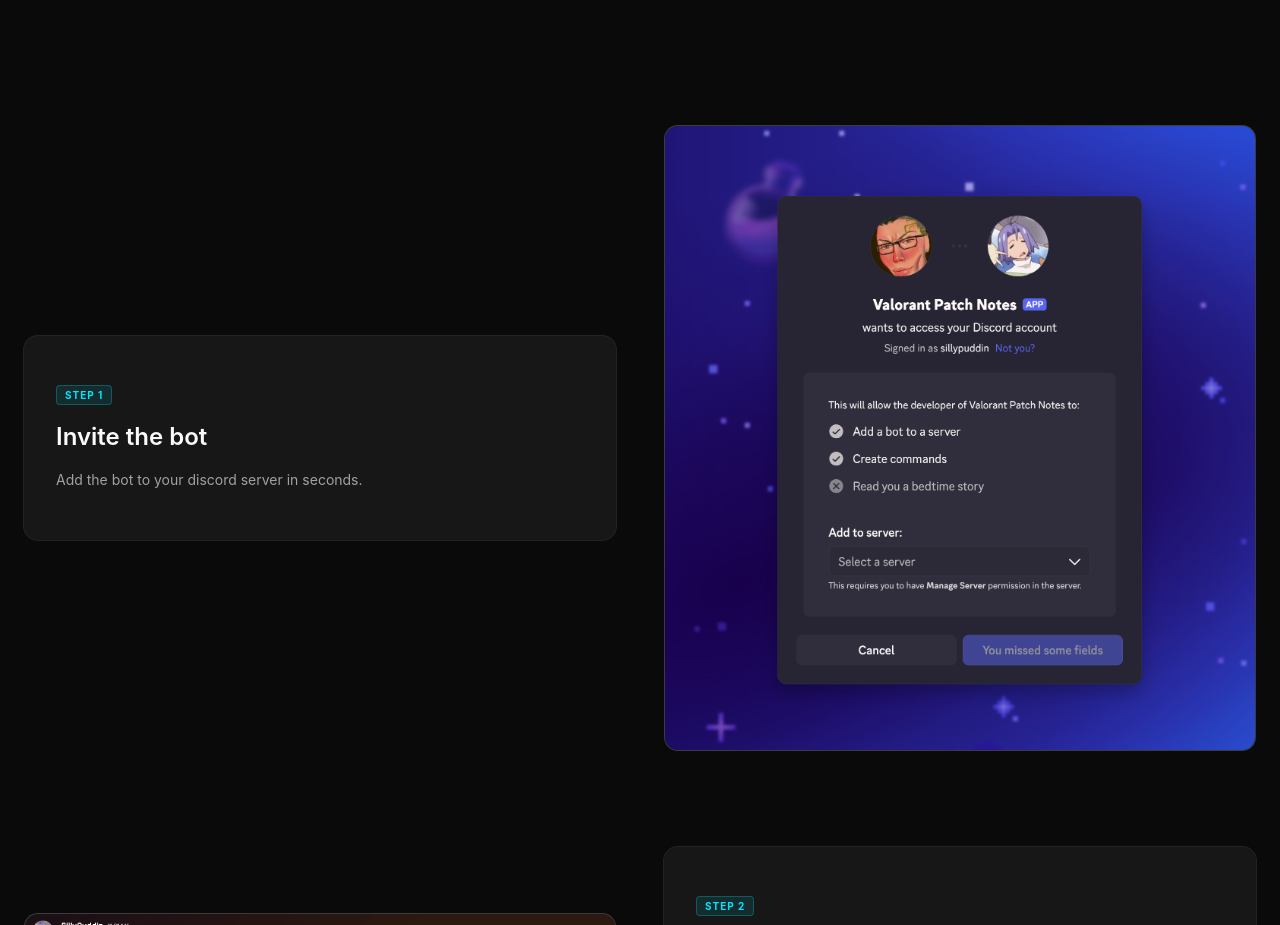
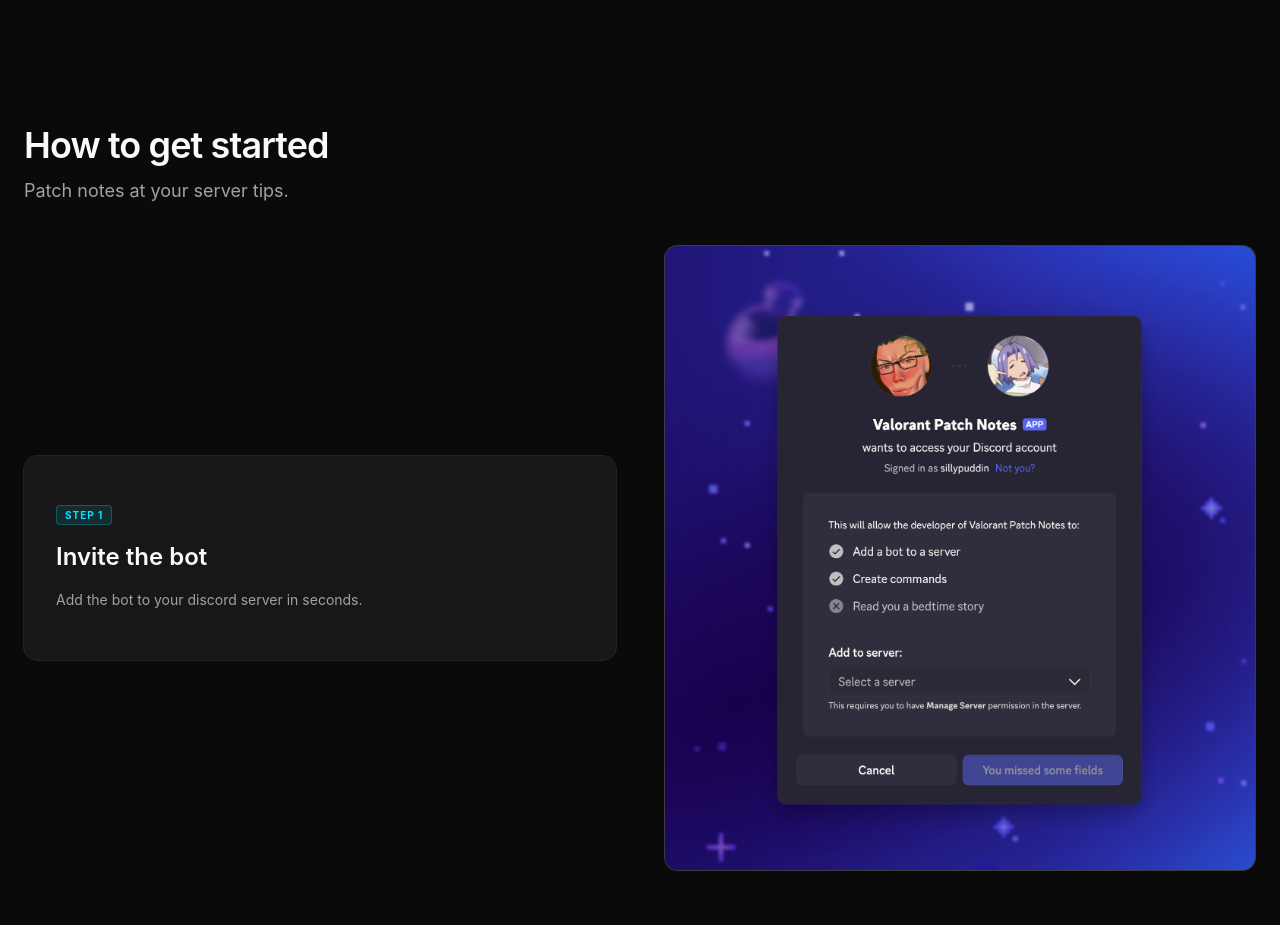
Before and after one commit to AustinFWK/Bot-Landing-Page, a React (Vite) app in the folder landing-page/: page / in a window 1280 px wide. Shown: the part 1160-2085 px from the top of the page. Built offline with nearby package versions, Linux system fonts and the light colour scheme.

Commit message:
add header and sub header to instructions

```diff
--- a/landing-page/src/sections/instructions/Instructions.tsx
+++ b/landing-page/src/sections/instructions/Instructions.tsx
@@ -5,6 +5,10 @@
   return (
     <section className="section">
       <div className="container space-y-24">
+        <h2 className="mb-3">How to get started</h2>
+        <p className="text-muted-foreground mb-10 text-lg">
+          Patch notes at your server tips.
+        </p>
         {instructions.map((instruction) => (
           <InstructionSteps key={instruction.title} instruction={instruction} />
         ))}
```
